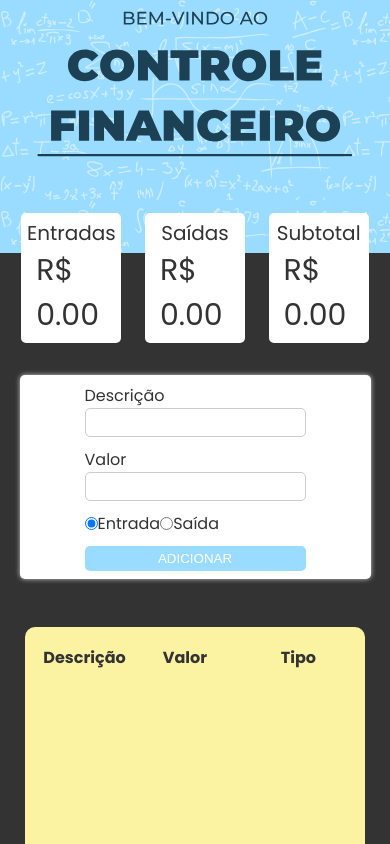
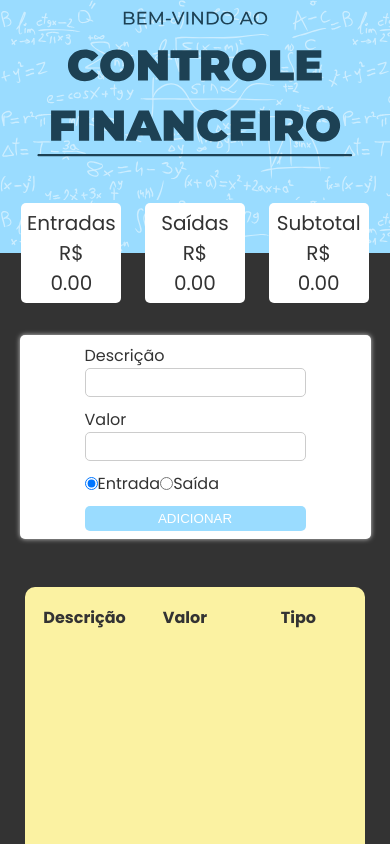
Before and after one commit to MarcioBADias/controle-financeiro, a React (Create React App) app: page / in a window 390 px wide. Shown: the top 844 px of the page. Built offline with nearby package versions, Linux system fonts and the light colour scheme.

Commit message:
Ajuste no responsivo dos cards

```diff
--- a/src/components/cards-area/styles.js
+++ b/src/components/cards-area/styles.js
@@ -10,6 +10,6 @@ export const Container = styled.div`
     width: 90vw;
 
     @media (max-width: 500px) {
-        margin-top: -40px;
+        margin-top: -50px;
     }
 `;
--- a/src/components/cards/styles.js
+++ b/src/components/cards/styles.js
@@ -44,6 +44,11 @@ export const HeaderTitle = styled.p`
 `;
 
 export const Total = styled.span`
+    text-align: center;
     font-size: 30px;
     fonst-weigth: bold;
+
+    @media (max-width: 500px) {
+        font-size: 20px;
+    }
 `;
```
